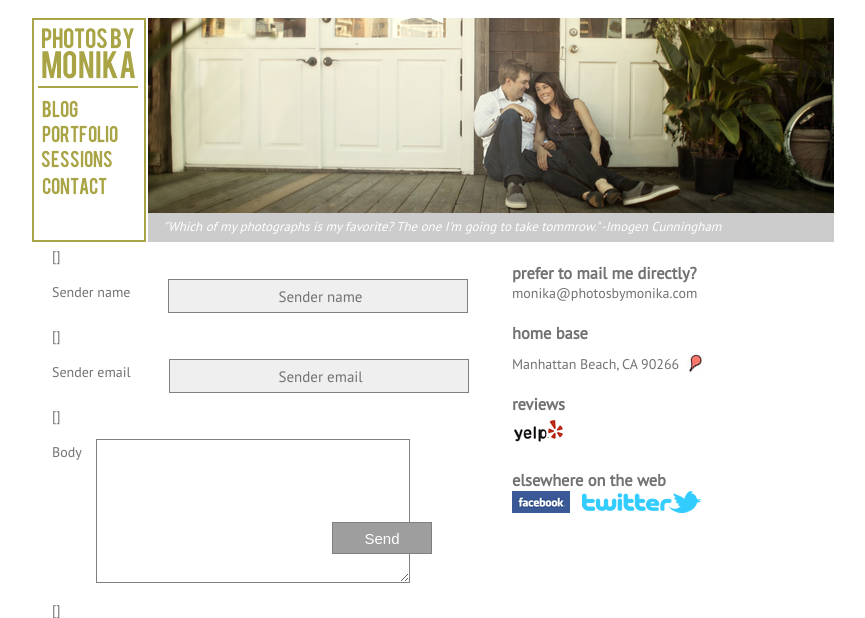
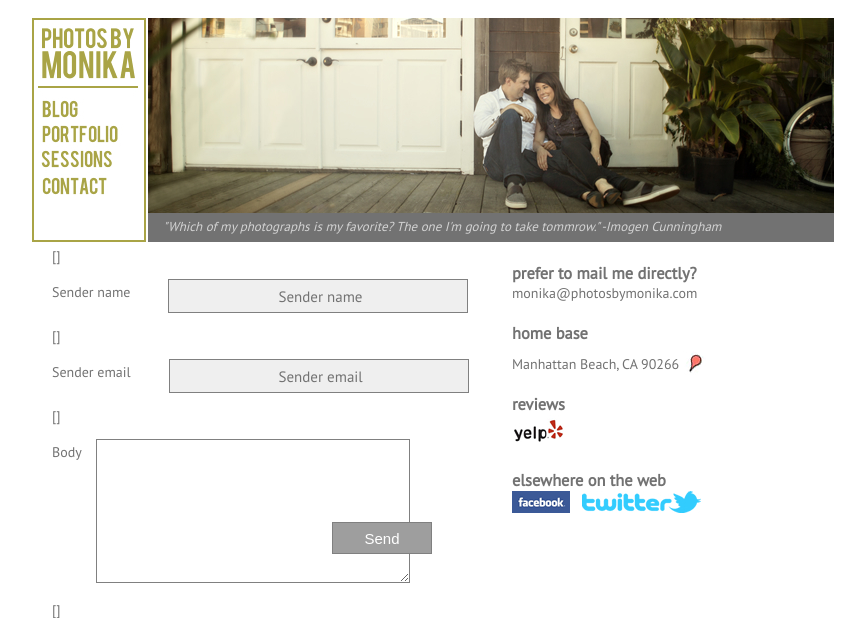
Before and after one commit to odeegan/pbm, a Django app: template apps/contact/templates/contact/send_message.html in a window 1280 px wide. Shown: the top 618 px of the page, without its empty margins (208-1073 px from the left). Run offline with Django 3.2, Linux system fonts and the light colour scheme; the template is opened without the code that fills it, so the values that code supplies are empty, except form fields; tables that the repository leaves empty hold one stand-in row (values such as "Sample post"); form fields are guessed from the names that the template uses.

Commit message:
fix spelling error on blog banner and improve the colors a bit

```diff
--- a/media/css/pbm.css
+++ b/media/css/pbm.css
@@ -27,7 +27,8 @@ div#banner {
 	left: 116px;
 	top: -214px;
 	width: 686px;
-	background-color: #CCC;
+	/*background-color: #CCC;*/
+	background-color: #727272;
 	height: 224px;
 	}
 
@@ -35,7 +36,7 @@ div#banner span {
 	font-family: PT Sans, arial;
 	font-style: italic;
 	font-size: 13px;
-	color: white;
+	color: lightgray;
 	margin-left: 15px;
 }
 
--- a/templates/base_entries.html
+++ b/templates/base_entries.html
@@ -12,6 +12,6 @@
 {% block header %}{{ block.super }}
     <div id="banner">
         <img class="bg" src="/media/images/banner.jpg"><br />
-        <span id="banner_txt">"Which of my photographs is my favorite? The one I'm going to take tommrow." -Imogen Cunningham</span>
+        <span id="banner_txt">"Which of my photographs is my favorite? The one I'm going to take tommorrow." -Imogen Cunningham</span>
     </div>
 {% endblock %}
```
